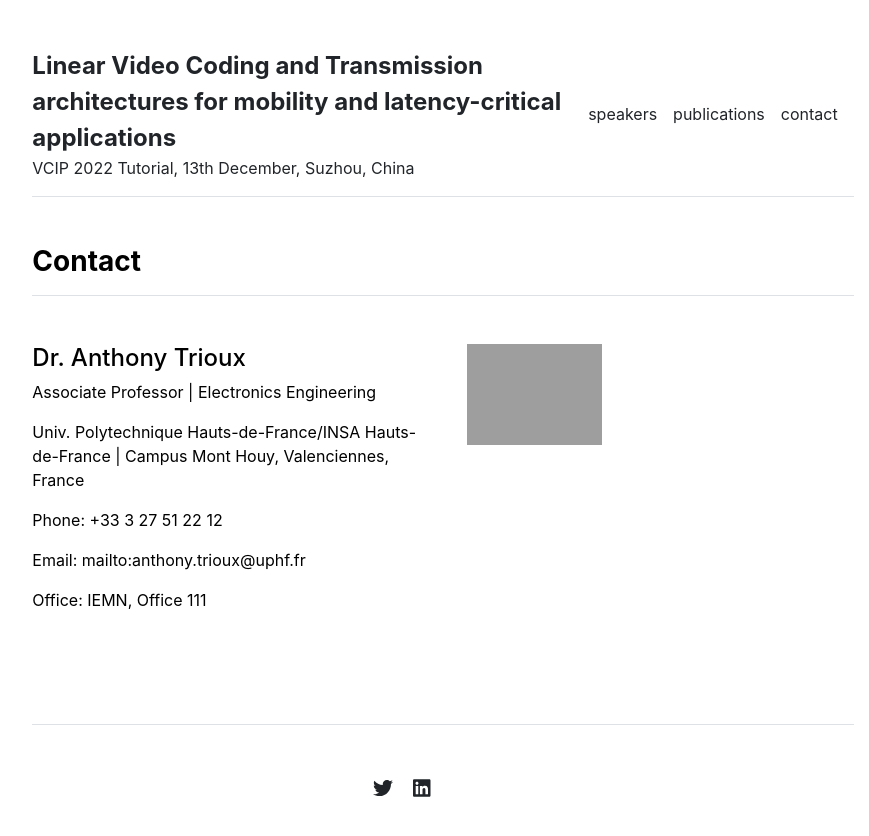
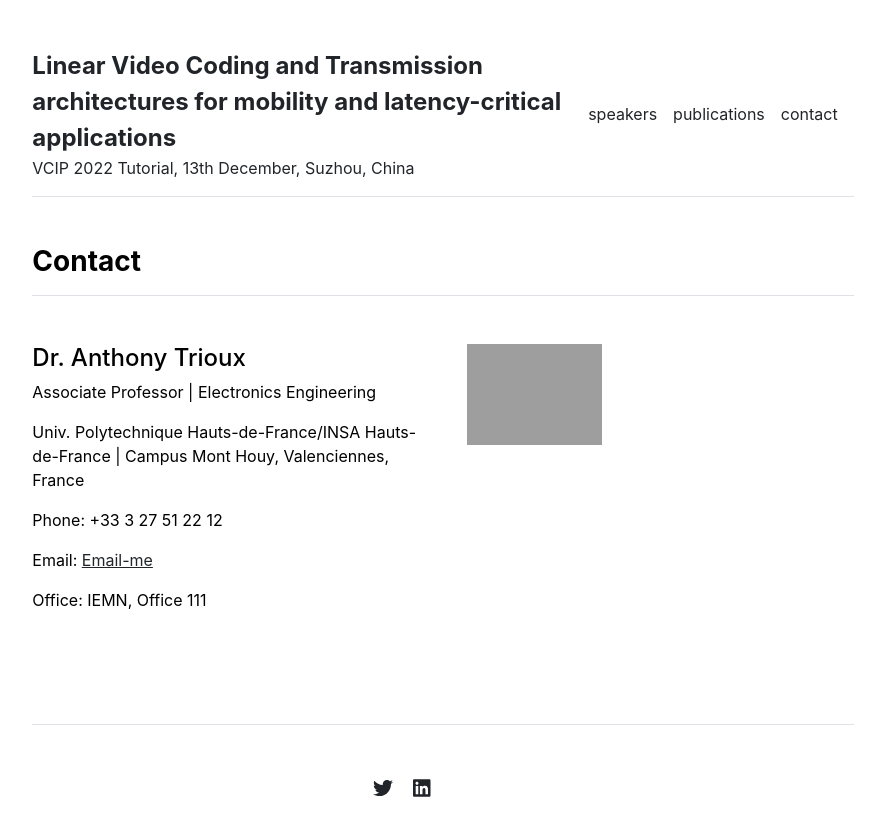
Before and after one commit to XiaYi59/LVCT, a Jekyll site: the page built from contact.md, in a window 1280 px wide. Shown: the top 836 px of the page, without its empty margins (197-1066 px from the left). Built offline with Jekyll 4.4.1, drawn with Linux system fonts in a browser that asks for light colours.

Commit message:
Update settings.yml

```diff
--- a/_data/settings.yml
+++ b/_data/settings.yml
@@ -23,4 +23,4 @@ social:
 - {icon: 'linkedin', link: 'https://fr.linkedin.com/in/anthony-trioux/en?original_referer='}
 
 contacts:
-- {name: 'Dr. Anthony Trioux', title: 'Associate Professor', department: 'Electronics Engineering', institution: 'Univ. Polytechnique Hauts-de-France/INSA Hauts-de-France', institution_address: 'Campus Mont Houy, Valenciennes, France', phone: '+33 3 27 51 22 12', email: 'mailto:anthony.trioux@uphf.fr', office: 'IEMN, Office 111', image: 'assets/img/contact.jpg'}
+- {name: 'Dr. Anthony Trioux', title: 'Associate Professor', department: 'Electronics Engineering', institution: 'Univ. Polytechnique Hauts-de-France/INSA Hauts-de-France', institution_address: 'Campus Mont Houy, Valenciennes, France', phone: '+33 3 27 51 22 12', email: '<a href="mailto:anthony.trioux@uphf.fr">Email-me</a>', office: 'IEMN, Office 111', image: 'assets/img/contact.jpg'}
```
